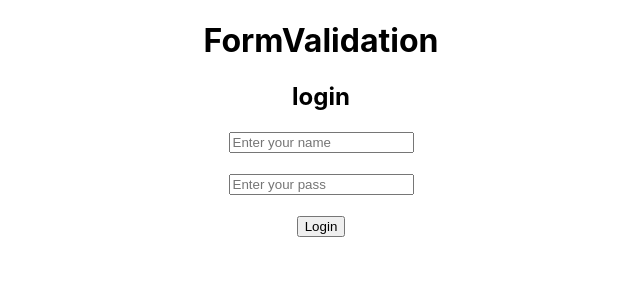
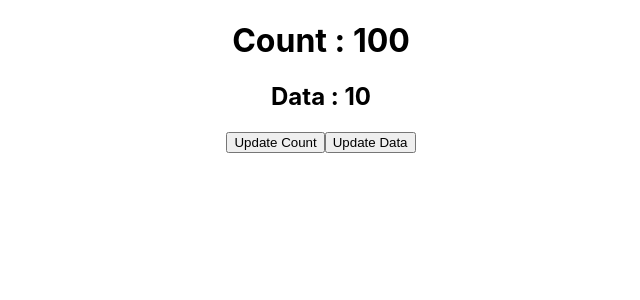
Before and after one commit to sakshi-rah/react_practice, a React (Create React App) app: page / in a window 1280 px wide. Shown: the top 300 px of the page, without its empty margins (319-959 px from the left). Built offline with nearby package versions, Linux system fonts and the light colour scheme.

Commit message:
feat: Hooks_practice

```diff
--- a/src/App.js
+++ b/src/App.js
@@ -1,10 +1,10 @@
 import './App.css';
-import FormValidation from './FormValidation';
+import HooksPrac from './HooksPrac';
 function App() {
   return (
 
     <div className="App">
-      <FormValidation/>
+      <HooksPrac/>
     </div>
 
   );
--- /dev/null
+++ b/src/HooksPrac.js
@@ -0,0 +1,21 @@
+import React, { useState, useEffect } from 'react'
+
+function HooksPrac() {
+    const [count, setCount] = useState(100);
+    const [data, setData] = useState(10)
+    useEffect(() => {
+        console.warn("useEffect is called")
+    }, [data])
+    return (
+        <div>
+            <h1>Count : {count}</h1>
+            <h2>Data : {data}</h2>
+
+            <button onClick={()=>setCount(count+1)}>Update Count</button>
+            <button onClick={()=>setData(data+1)}>Update Data</button>
+
+        </div>
+    )
+}
+
+export default HooksPrac
```
Also changed, not shown: src/LifeCycle.js (added, +21 -0 lines).
